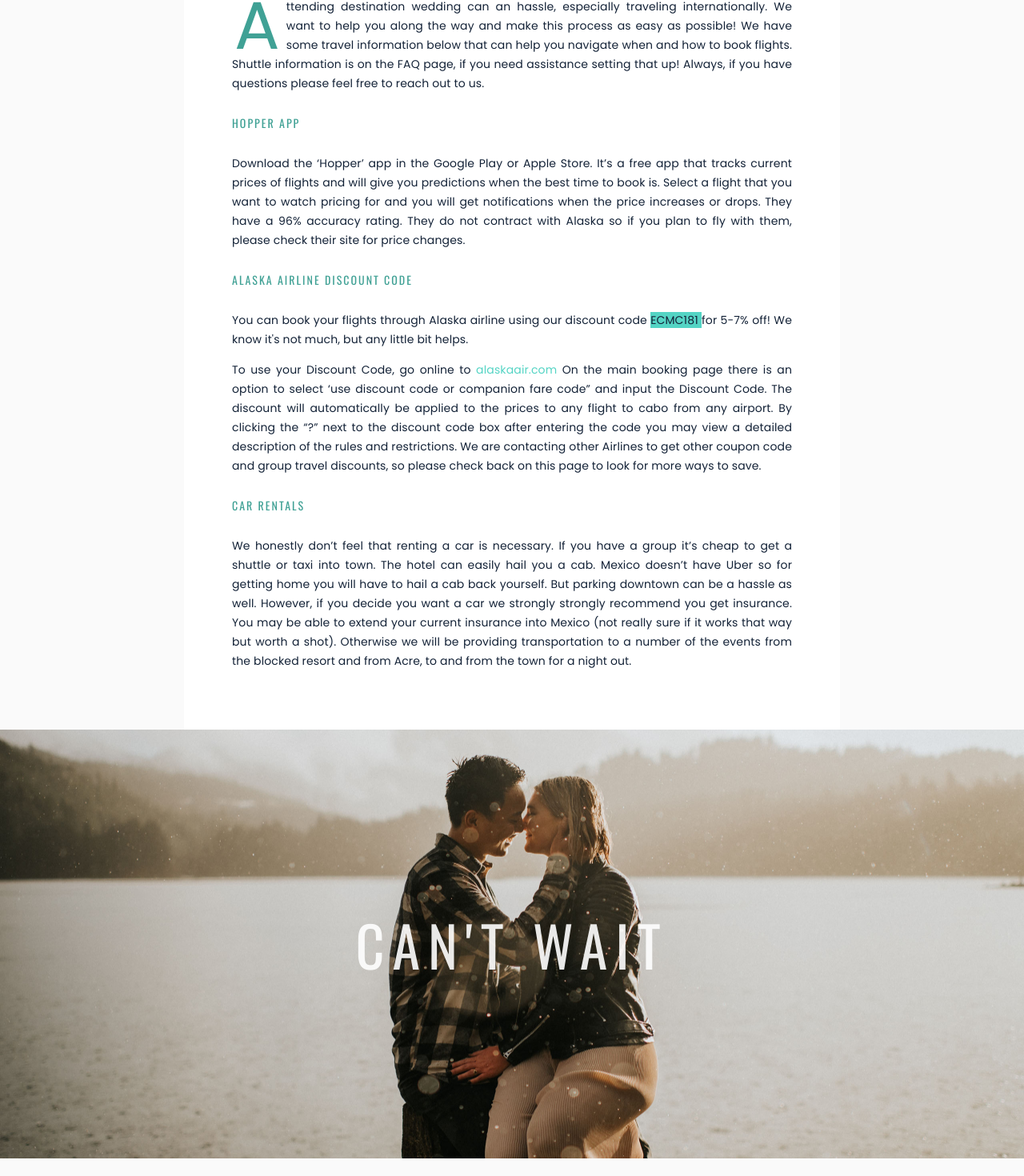
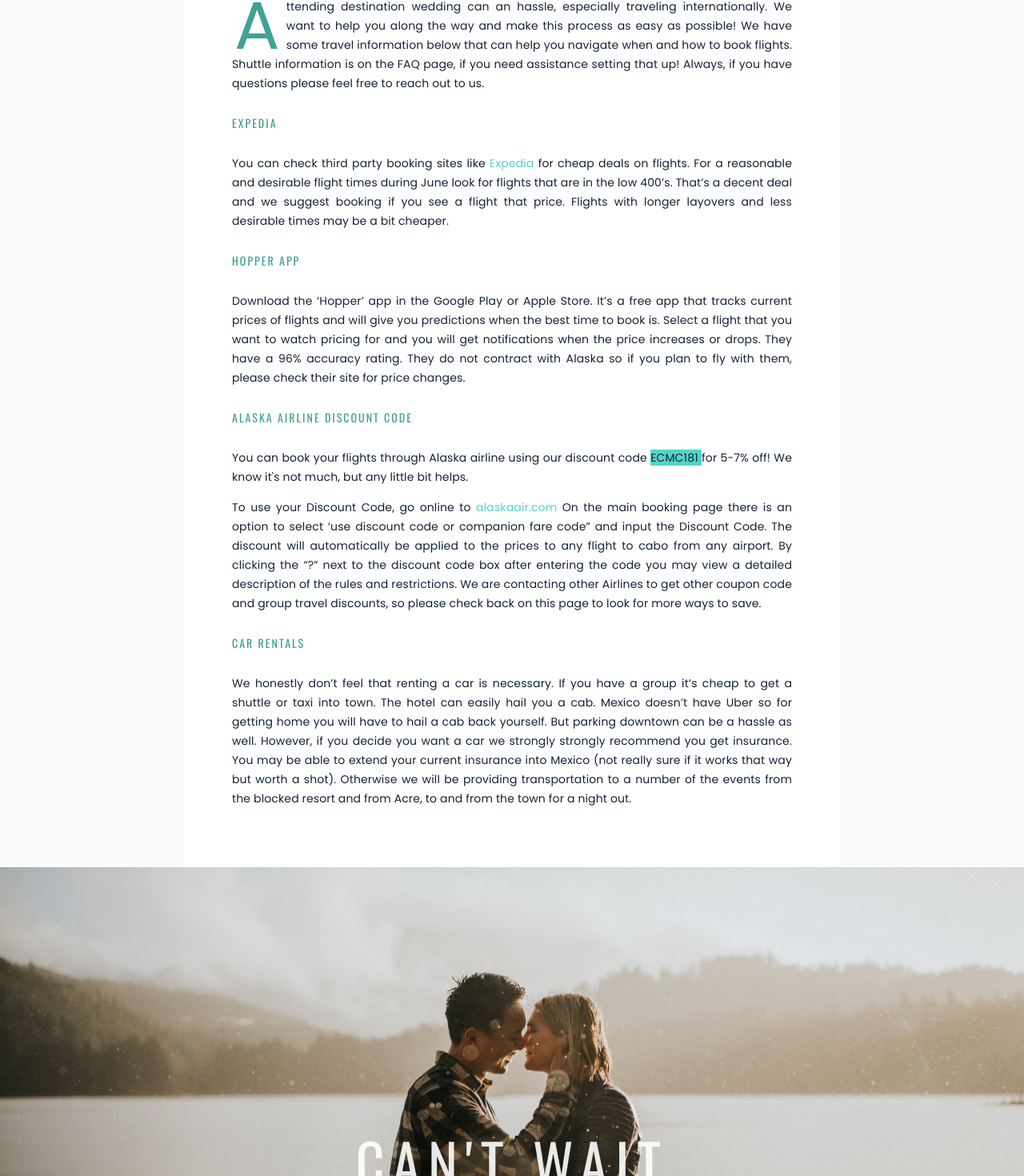
Before and after one commit to honghaobi/wedding-frontend, a Vue app: page /travel in a window 1280 px wide. Shown: the part 794-2264 px from the top of the page at 80% size. Before the commit the page ends 2242 px from the top, so only its background shows below. Built offline with nearby package versions, Linux system fonts and the light colour scheme; no server answers; what v-viewer, vue-masonry would draw is missing.

Commit message:
updated route push after rsvp

```diff
--- a/src/components/Confetti.vue
+++ b/src/components/Confetti.vue
@@ -13,7 +13,6 @@
 
       const myAnimationDuration = 5000;
 
-      //TODO: Set Confetti Colors
       const myListOfColors = [
         '#FFEFE9',
         '#FCEEC9',
--- a/src/components/FAQ.vue
+++ b/src/components/FAQ.vue
@@ -263,7 +263,7 @@
       overflow: hidden;
       position: relative;
       width: 100%;
-      background-image: url("./../assets/photos/hk/10.jpg");
+      background-image: url("./../assets/photos/hk/11.jpg");
       background-attachment: fixed;
       background-size: cover;
       -moz-background-size: cover;
--- a/src/components/Home.vue
+++ b/src/components/Home.vue
@@ -22,7 +22,8 @@
       window: {
         width: 0,
         height: 0
-      }
+      },
+      loaded: false,
     }),
     created() {
       window.addEventListener('resize', this.handleResize);
@@ -44,6 +45,9 @@
       handleResize() {
         this.window.width = window.innerWidth;
         this.window.height = window.innerHeight;
+      },
+      onLoaded() {
+        this.loaded = true;
       }
     }
   };
--- a/src/components/RSVP.vue
+++ b/src/components/RSVP.vue
@@ -417,7 +417,7 @@
               id: this.selectedGuest.id,
               first_name: this.selectedGuest.first_name,
               email: this.selectedGuest.email,
-              title: 'You are coming to Henry & Kelli Wedding in CABO',
+              title: `${this.selectedGuest.first_name}, You are coming to Henry & Kelli Wedding in CABO`,
               message: guestEmailMessage,
             });
           }
@@ -444,12 +444,15 @@
               id: this.selectedGuestPartner.id,
               first_name: this.selectedGuestPartner.first_name,
               email: this.selectedGuestPartner.email,
-              title: 'You are coming to Henry & Kelli Wedding in CABO',
+              title: `${this.selectedGuestPartner.first_name}, You are coming to Henry & Kelli Wedding in CABO`,
               message: guestEmailMessage,
             });
           }
         }
         this.snackBar2 = true;
+        setTimeout(() => {
+          router.push('resort');
+        }, 5000);
       },
       setDone(id, index) {
         this[id] = true;
@@ -563,10 +566,6 @@
         margin-left: 8px;
       }
 
-      .md-snackbar {
-        background-color: $accent-color;
-      }
-
       .question1 {
         margin-top: 5px;
         text-align: left;
--- a/src/components/Resort.vue
+++ b/src/components/Resort.vue
@@ -393,12 +393,6 @@
     color: $white;
     z-index: 2;
     white-space: normal;
-
-    :hover {
-      -webkit-animation: neon1 2s ease-in-out infinite alternate;
-      -moz-animation: neon1 2s ease-in-out infinite alternate;
-      animation: neon1 2s ease-in-out infinite alternate;
-    }
   }
 
 
--- a/src/components/Travel.vue
+++ b/src/components/Travel.vue
@@ -16,6 +16,15 @@
           ttending destination wedding can an hassle, especially traveling internationally. We want to help you along the way and make this process as
           easy as possible! We have some travel information below that can help you navigate when and how to book flights. Shuttle information is on
           the FAQ page, if you need assistance setting that up! Always, if you have questions please feel free to reach out to us.
+        </p>
+
+        <h3 class="md-subheader">Expedia</h3>
+        <p>
+          You can check third party booking sites like <a
+          href="https://www.expedia.com/Flights-Search?trip=roundtrip&leg1=from%3ASeattle%2C%20WA%2C%20United%20States%20(SEA)%2Cto%3ASan%20Jose%20del%20Cabo%2C%20Baja%20California%20Sur%2C%20Mexico%20(SJD-Los%20Cabos%20Intl.)%2Cdeparture%3A06%2F19%2F2019TANYT&leg2=from%3ASan%20Jose%20del%20Cabo%2C%20Baja%20California%20Sur%2C%20Mexico%20(SJD-Los%20Cabos%20Intl.)%2Cto%3ASeattle%2C%20WA%2C%20United%20States%20(SEA)%2Cdeparture%3A06%2F23%2F2019TANYT&passengers=adults%3A2%2Cchildren%3A0%2Cseniors%3A0%2Cinfantinlap%3AY&options=cabinclass%3Aeconomy&mode=search&origref=www.expedia.com"
+          target="_blank">Expedia</a> for cheap deals on flights. For a reasonable and desirable flight times during June look
+          for flights that are in the low 400’s. That’s a decent deal and we suggest booking if you see a flight that price. Flights with longer
+          layovers and less desirable times may be a bit cheaper.
         </p>
 
         <h3 class="md-subheader">Hopper App</h3>
@@ -203,42 +212,12 @@
     }
 
     .parallax-two {
-      padding-top: 200px;
-      padding-bottom: 200px;
+      padding-top: 300px;
+      padding-bottom: 300px;
       overflow: hidden;
       position: relative;
       width: 100%;
       background-image: url("./../assets/photos/hk/13.jpg");
-      background-attachment: fixed;
-      background-size: cover;
-      -moz-background-size: cover;
-      -webkit-background-size: cover;
-      background-repeat: no-repeat;
-      background-position: center center;
-    }
-
-    .parallax-three {
-      padding-top: 200px;
-      padding-bottom: 200px;
-      overflow: hidden;
-      position: relative;
-      width: 100%;
-      background-image: url("./../assets/photos/hk/12.jpg");
-      background-attachment: fixed;
-      background-size: cover;
-      -moz-background-size: cover;
-      -webkit-background-size: cover;
-      background-repeat: no-repeat;
-      background-position: center center;
-    }
-
-    .parallax-four {
-      padding-top: 200px;
-      padding-bottom: 200px;
-      overflow: hidden;
-      position: relative;
-      width: 100%;
-      background-image: url("./../assets/photos/hk/15.jpg");
       background-attachment: fixed;
       background-size: cover;
       -moz-background-size: cover;
--- a/src/css/animation.scss
+++ b/src/css/animation.scss
@@ -37,26 +37,3 @@
 .slide-top-enter, .slide-top-leave-to {
   transform: translateY(20px);
 }
-
-@-webkit-keyframes neon1 {
-  from {
-    text-shadow: 0 0 10px #DB6DD6,
-    0 0 20px $white,
-    0 0 30px $white,
-    0 0 40px $primary-color-shade-1,
-    0 0 70px $primary-color-shade-1,
-    0 0 80px $primary-color,
-    0 0 100px $primary-color,
-    0 0 150px $primary-color-shade-2;
-  }
-  to {
-    text-shadow: 0 0 5px #DB6DD6,
-    0 0 10px $white,
-    0 0 15px $white,
-    0 0 20px $primary-color-shade-1,
-    0 0 35px $primary-color-shade-1,
-    0 0 40px $primary-color,
-    0 0 50px $primary-color,
-    0 0 75px $primary-color-shade-2;
-  }
-}
```
Also changed, not shown: src/assets/photos/other/rsvp-bg.jpg.
